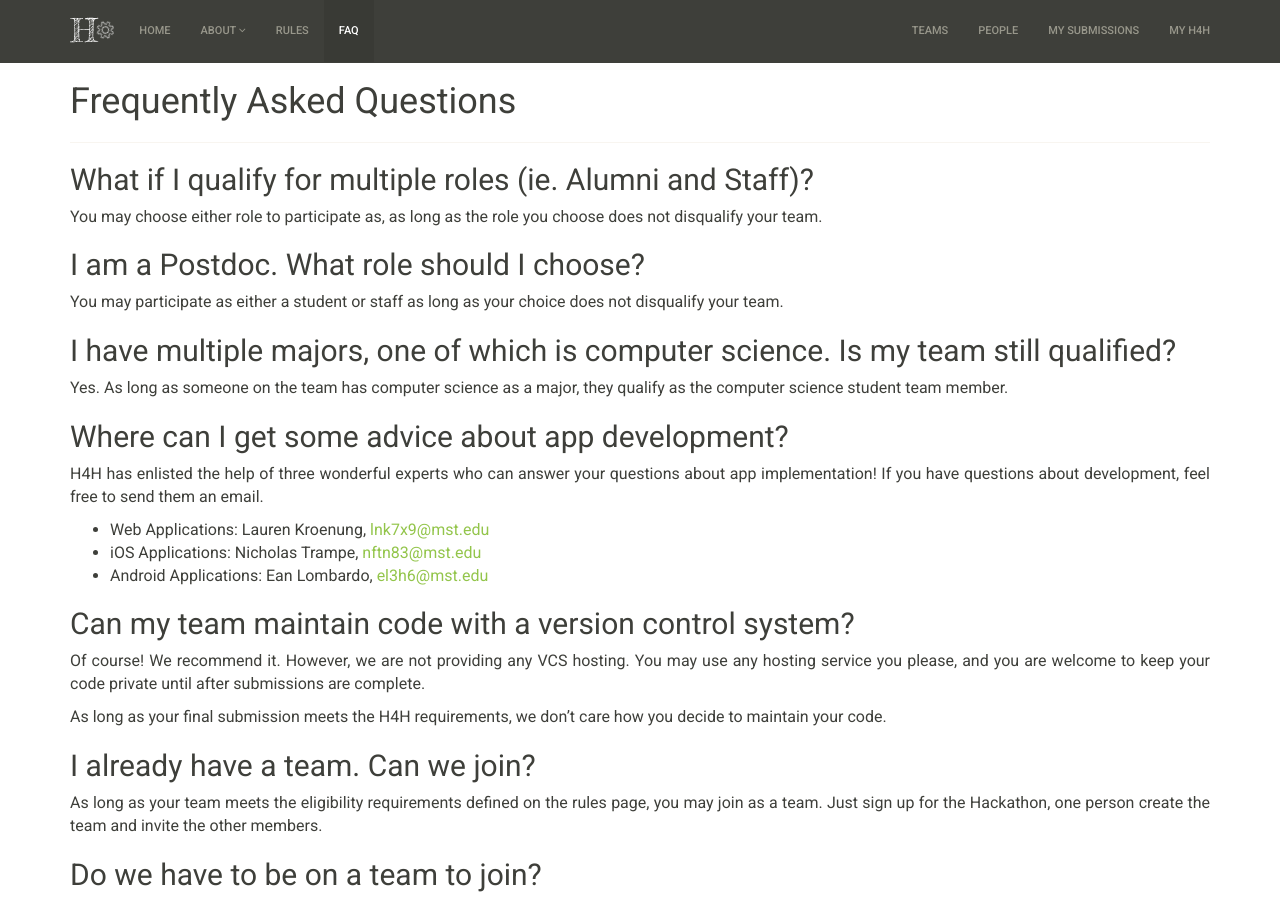
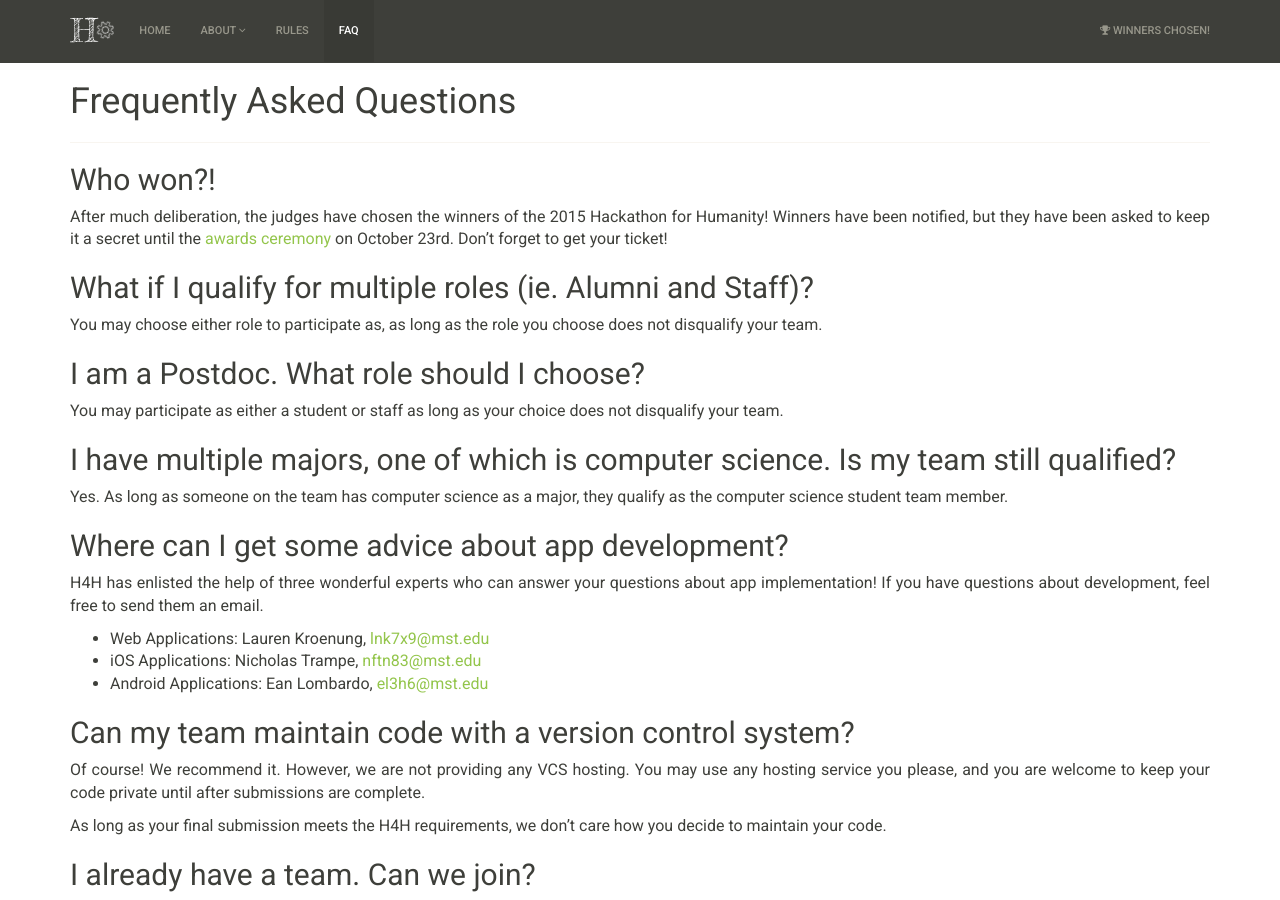
Before and after one commit to cmpsci-goldnjub/info, a Jekyll site: the page built from faq.md, in a window 1280 px wide and 900 px high. Built offline with Jekyll 4.4.1, drawn with Linux system fonts in a browser that asks for light colours.

Commit message:
Add information about winners

```diff
--- a/_includes/navbar.html
+++ b/_includes/navbar.html
@@ -29,10 +29,14 @@
       </ul>
 
       <ul class="nav navbar-nav navbar-right">
-        <li id="teams-nav"><a href="/teams/">Teams</a></li>
-        <li id="profiles-nav"><a href="/profiles/">People</a></li>
-        <li id="profiles-nav"><a href="/submissions/">My Submissions</a></li>
-        <li><a href="/teams/" role="button">My H4H</a></li>
+        <li>
+          <a type="button" data-toggle="popover"
+             data-placement="bottom" data-content="Winners have been
+             chosen and notified. They will be officially announced at
+             the awards ceremony!">
+            <i class="fa fa-trophy"></i>&nbsp;Winners Chosen!
+          </a>
+        </li>
       </ul>
     </div><!--/.nav-collapse -->
   </div>
--- a/_includes/scripts.html
+++ b/_includes/scripts.html
@@ -1,5 +1,8 @@
 <script src="{{ "/js/jquery-1.11.3.min.js" | prepend: site.baseurl }}"></script>
 <script src="{{ "/js/bootstrap.min.js" | prepend: site.baseurl }}"></script>
 <script>
-  $("#{{ page.nav }}-nav").addClass("active");
+  $(function() {
+    $("#{{ page.nav }}-nav").addClass("active");
+    $('[data-toggle="popover"]').popover();
+  });
 </script>
--- a/faq.md
+++ b/faq.md
@@ -3,6 +3,10 @@ layout: page
 nav: faq
 title: Frequently Asked Questions
 ---
+
+## Who won?!
+
+After much deliberation, the judges have chosen the winners of the 2015 Hackathon for Humanity! Winners have been notified, but they have been asked to keep it a secret until the [awards ceremony](http://cs.mst.edu/50years/homecoming/) on October 23rd. Don't forget to get your ticket!
 
 ## What if I qualify for multiple roles (ie. Alumni and Staff)?
 
```
